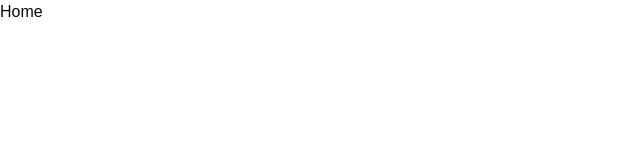
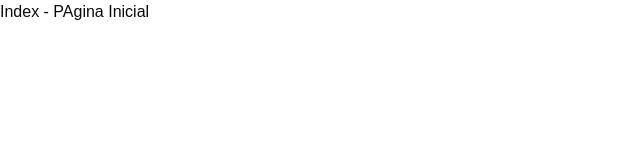
Before and after one commit to victorudesa/ong-irmaos-de-rua, a React (Vite) app: page / in a window 1280 px wide. Shown: the top 160 px of the page, without its empty margins (0-640 px from the left). Built offline with nearby package versions, Linux system fonts and the light colour scheme.

Commit message:
feat: estrutura de paginas e rotas com react-router-dom

```diff
--- a/src/App.tsx
+++ b/src/App.tsx
@@ -1,10 +1,23 @@
 import { BrowserRouter, Route, Routes } from 'react-router-dom'
+import Index from '@/pages/Index'
+import QuemSomos from '@/pages/QuemSomos'
+import NotFound from '@/pages/NotFound'
+import Voluntario from '@/pages/Voluntario'
+import DoeAgora from '@/pages/DoeAgora'
+
+
+
+
 
 const App = () => {
   return (
     <BrowserRouter>
       <Routes>
-        <Route path='/' element={<div>Home</div>} />
+        <Route path='/' element={<Index />} />
+        <Route path='/quem-somos' element={<QuemSomos />} />
+        <Route path='/voluntario' element={<Voluntario />} />
+        <Route path='/doe-agora' element={<DoeAgora />} />
+        <Route path='*' element={<NotFound />} />
       </Routes>
     </BrowserRouter>
   )
--- /dev/null
+++ b/src/pages/DoeAgora.tsx
@@ -0,0 +1,5 @@
+const DoeAgora = () => {
+    return <div>Doe Agora</div>
+}
+
+export default DoeAgora;
--- /dev/null
+++ b/src/pages/Index.tsx
@@ -0,0 +1,5 @@
+const Index = () => {
+    return <div>Index - PAgina Inicial</div>
+}
+
+export default Index;
--- /dev/null
+++ b/src/pages/NotFound.tsx
@@ -0,0 +1,5 @@
+const NotFound = () => {
+    return <div>NotFound</div>
+}
+
+export default NotFound;
--- /dev/null
+++ b/src/pages/QuemSomos.tsx
@@ -0,0 +1,5 @@
+const QuemSomos = () => {
+    return <div>Quem Somos</div>
+}
+
+export default QuemSomos;
--- /dev/null
+++ b/src/pages/Voluntario.tsx
@@ -0,0 +1,5 @@
+const Voluntario = () => {
+    return <div>Voluntario</div>
+}
+
+export default Voluntario;
--- a/tsconfig.app.json
+++ b/tsconfig.app.json
@@ -27,7 +27,7 @@
     "baseUrl": ".",
     "paths": {
       "@/*": [
-        "./scr/*"
+        "./src/*"
       ]
     }
   },
```
